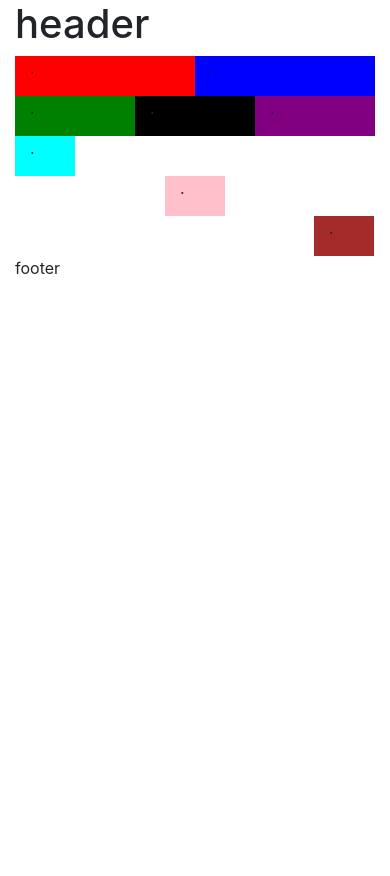
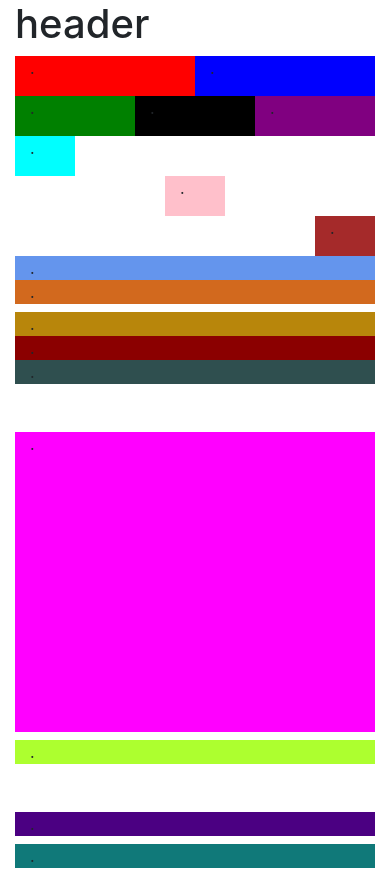
Before and after one commit to db0g/bootstrap, a Flask app: page / in a window 390 px wide. Shown: the part 56-932 px from the top of the page. Before the commit the page ends 330 px from the top, so only its background shows below. Run offline with Flask 2, Linux system fonts and the light colour scheme; some libraries are stand-ins or nearby versions.

Commit message:
responsivite

```diff
--- a/app.py
+++ b/app.py
@@ -2,8 +2,8 @@ from flask import Flask, render_template
 app = Flask(__name__)
 
 @app.route('/')
-def home():
-    return render_template('pages/home.html')
+def index():
+    return render_template('pages/index.html')
 
 if (__name__) == '__main__':
     app.run(debug=True)
--- a/templates/base/layout.html
+++ b/templates/base/layout.html
@@ -22,9 +22,6 @@
             {%block content%}
             {%endblock%}
 
-            {%block footer%}
-                {%include 'base/footer.html'%}
-            {%endblock%}
         </div>
 
         <!--JAVASCRIPT & JQUERY-->
--- a/templates/pages/home.html
+++ /dev/null
@@ -1,42 +0,0 @@
-{% extends 'base/layout.html' %}
-
-{% block content %}
-<div class="col-12">
-    <div class="row">
-        <div class="col-6" style="background-color: red;">
-            <p>.</p>
-        </div>
-        <div class="col-6" style="background-color:blue">
-            <p>.</p>
-        </div>
-    </div>
-    <div class="row">
-        <div class="col-4" style="background-color: green;">
-            <p>.</p>
-        </div>
-        <div class="col-4" style="background-color: black;">
-            <p>.</p>
-        </div>
-        <div class="col-4" style="background-color: purple;">
-            <p>.</p>
-        </div>
-    </div>
-    <div class="row">
-        <div class="col-2" style="background-color: aqua;">
-            <p>.</p>
-        </div>
-    </div>
-    <div class="row">
-        <div class="col-2 mx-auto" style="background-color: pink;">
-            <p>.</p>
-        </div>
-    </div>
-    <div class="row">
-        <div class="col-2" style="background-color: brown; margin-left: 83%;">
-            <p>.</p>
-        </div>
-    </div>
-
-</div>
-
-{% endblock %}
--- /dev/null
+++ b/templates/pages/index.html
@@ -0,0 +1,59 @@
+{% extends 'base/layout.html' %}
+
+{% block content %}
+<div class="col-12">
+    <div class="row">
+        <div class="col-6" style="background-color: red;">
+            <p>.</p>
+        </div>
+        <div class="col-6" style="background-color:blue">
+            <p>.</p>
+        </div>
+    </div>
+    <div class="row">
+        <div class="col-4" style="background-color: green;">
+            <p>.</p>
+        </div>
+        <div class="col-4" style="background-color: black;">
+            <p>.</p>
+        </div>
+        <div class="col-4" style="background-color: purple;">
+            <p>.</p>
+        </div>
+    </div>
+    <div class="row">
+        <div class="col-2" style="background-color: aqua;">
+            <p>.</p>
+        </div>
+    </div>
+    <div class="row">
+        <div class="col-2 mx-auto" style="background-color: pink;">
+            <p>.</p>
+        </div>
+    </div>
+    <div class="row">
+        <div class="col-2" style="background-color: brown; margin-left: 83.3%;">
+            <p>.</p>
+        </div>
+    </div>
+    <div class="row mb-2">
+        <div class="col-md-9" style="background-color: cornflowerblue;">.</div>
+        <div class="col-md-3" style="background-color: chocolate;">.</div>
+    </div>
+    <div class="row mb-5">
+        <div class="col-md-4" style="background-color: darkgoldenrod;">.</div>
+        <div class="col-md-4" style="background-color: darkred;">.</div>
+        <div class="col-md-4" style="background-color: darkslategrey;">.</div>
+    </div>
+    <div class="row mb-2">
+        <div class="col-md-2 mx-auto mb-2" style=" background-color: fuchsia; height: 300px;">.</div>
+        <div class="col-md-8 mx-auto" style=" background-color: greenyellow;">.</div>
+    </div>
+    <div class="row mt-5">
+        <div class="col-md-5 mx-auto mb-2" style=" background-color:indigo;">.</div>
+        <div class="col-md-5 mx-auto mb-2" style=" background-color:rgb(16, 121, 121);">.</div>
+    </div>
+
+</div>
+
+{% endblock %}
```
